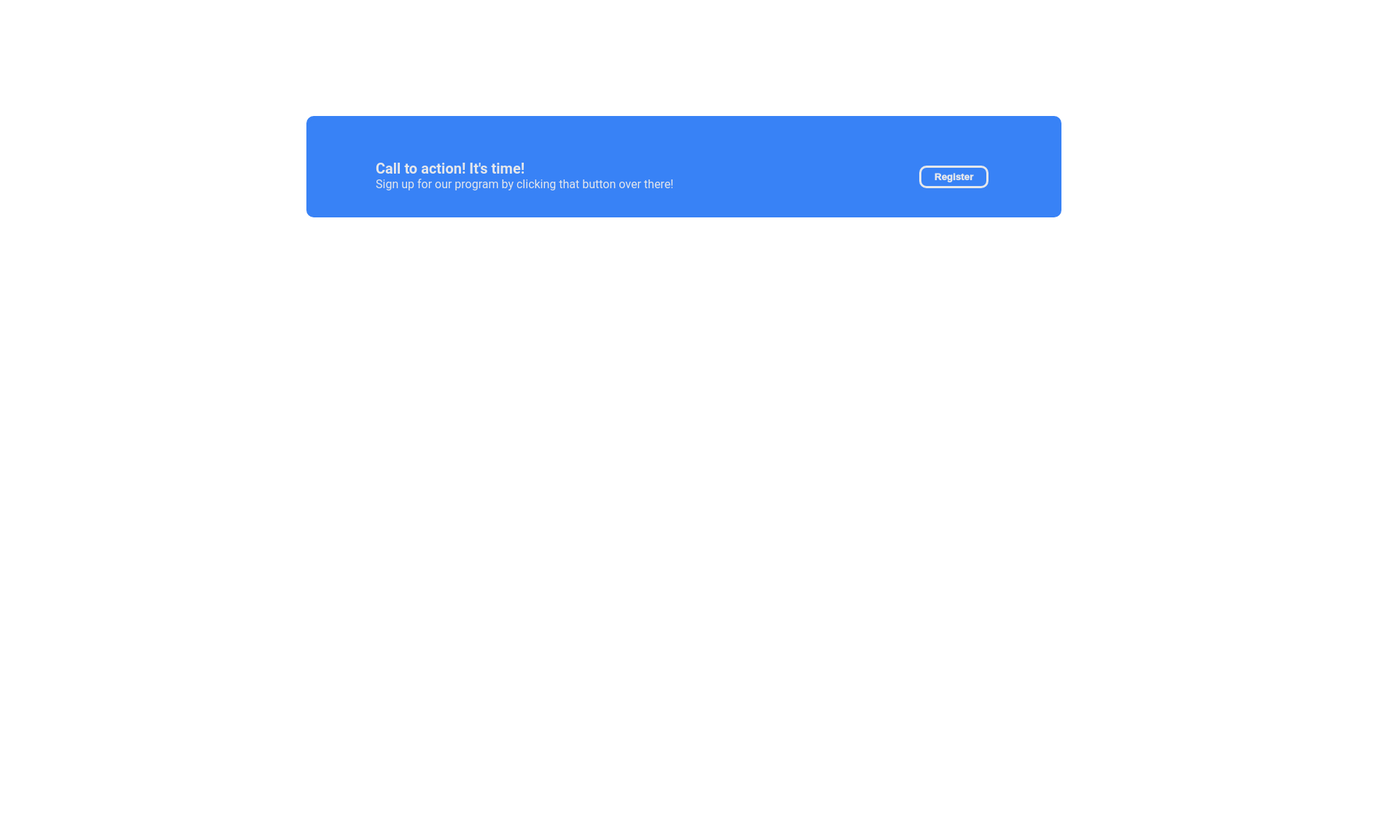
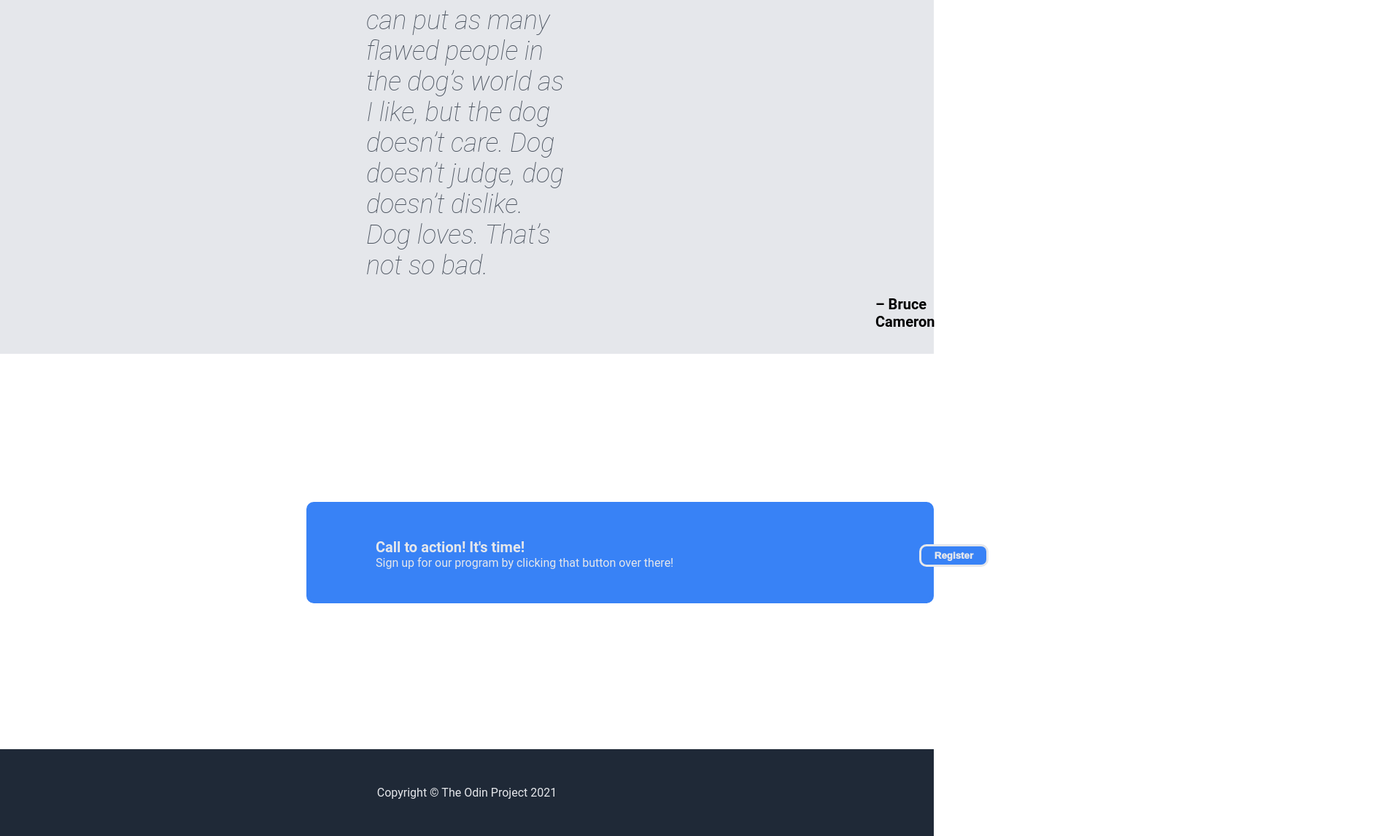
Before and after one commit to DanielDDG/landing-page, a plain HTML site: page index.html in a window 1280 px wide. Shown: the part 1580-2726 px from the top of the page at 73% size, 1904 px wide, since content can reach past the window. Before the commit the page ends 1878 px from the top, so only its background shows below. Drawn offline with Linux system fonts and the light colour scheme.

Commit message:
Complete footer and extras

```diff
--- a/index.html
+++ b/index.html
@@ -63,5 +63,8 @@
          <button>Register</button>
       </div>
     </div>
+    <div class="footer">
+         Copyright © The Odin Project 2021
+    </div>
   </body>
 </html>
--- a/style.css
+++ b/style.css
@@ -1,5 +1,6 @@
 body {
     height: 100vh;
+    width: 100%;
     margin: 0;
     overflow-y: scroll;
     font-family: Roboto, sans-serif;
@@ -119,7 +120,7 @@ img {
     font-weight: 100;
     color: #4a525e;
     margin-top: 200px;
-    width: 900px;
+    max-width: 900px;
     background-color: #E5E7EB;
     padding: 100px 502px;
 }
@@ -135,18 +136,16 @@ img {
 .register {
     display: flex;
     flex-direction: column;
-    margin-top: 210px;
+    margin-top: 235px;
     margin-left: 420px;
     background-color: #3882F6;
-    width: 500px;
-    padding: 35px 150px 35px 375px;
+    max-width: 500px;
+    padding: 45px 150px 45px 375px;
     border: 5px solid #3882F6;
     border-radius: 10px;
-    overflow: hidden;
 }
 
 .rtoptext {
-    margin-top: 20px;
     margin-left: -285px;
     font-size: 20px;
     font-weight: bold;
@@ -162,3 +161,14 @@ img {
     margin-top: -45px;
     margin-left: 195px;
 }
+
+.footer {
+    display: flex;
+    flex-direction: column;
+    justify-content: center;
+    align-items: center;
+    margin-top: 200px;
+    background-color: #1F2937;
+    padding: 50px;
+    color: #E5E7EB;
+}
```
